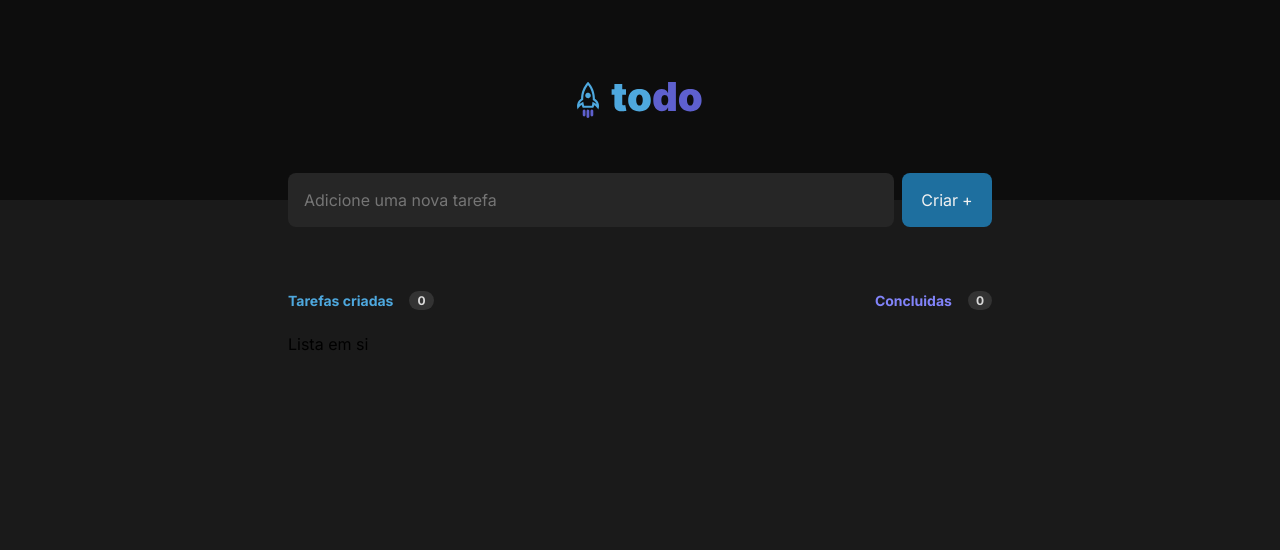
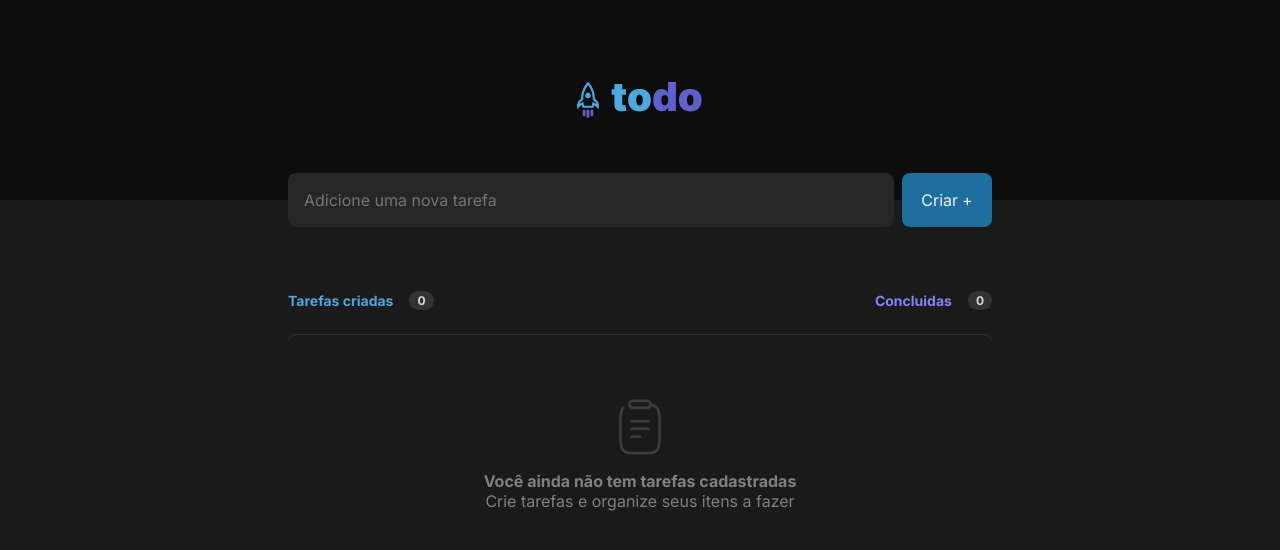
Before and after one commit to mathbertmes/ToDoList-reactjs-ts, a React (Vite) app: page / in a window 1280 px wide. Shown: the top 550 px of the page. Built offline with nearby package versions, Linux system fonts and the light colour scheme.

Commit message:
empty task

```diff
--- a/src/components/TasksList.module.css
+++ b/src/components/TasksList.module.css
@@ -48,3 +48,20 @@
   background: var(--gray-400);
   color: var(--gray-200);
 }
+
+.emptyTask{
+  display: flex;
+  flex-direction: column;
+  justify-content: center;
+  align-items: center;
+
+  border-top: 1px solid var(--gray-400);
+  border-radius: 8px;
+
+  padding: 4rem 0;
+  color: var(--gray-300);
+}
+
+.emptyTask img{
+  margin-bottom: 1rem;
+}
--- a/src/components/TasksLists.tsx
+++ b/src/components/TasksLists.tsx
@@ -1,5 +1,7 @@
 import { NewTaskForm } from "./NewTaskForm"
 import styles from "./TasksList.module.css"
+
+import imgEmptyTask from "../assets/empty-task.svg"
 
 export function TasksList(){
   return(
@@ -20,8 +22,10 @@ export function TasksList(){
           </div>
 
         </div>
-        <div>
-          Lista em si
+        <div className={styles.emptyTask}>
+          <img src={imgEmptyTask} alt="empty task" />
+          <strong>Você ainda não tem tarefas cadastradas</strong>
+          <p>Crie tarefas e organize seus itens a fazer</p>
         </div>
 
       </div>
```
Also changed, not shown: src/assets/empty-task.svg (added).
